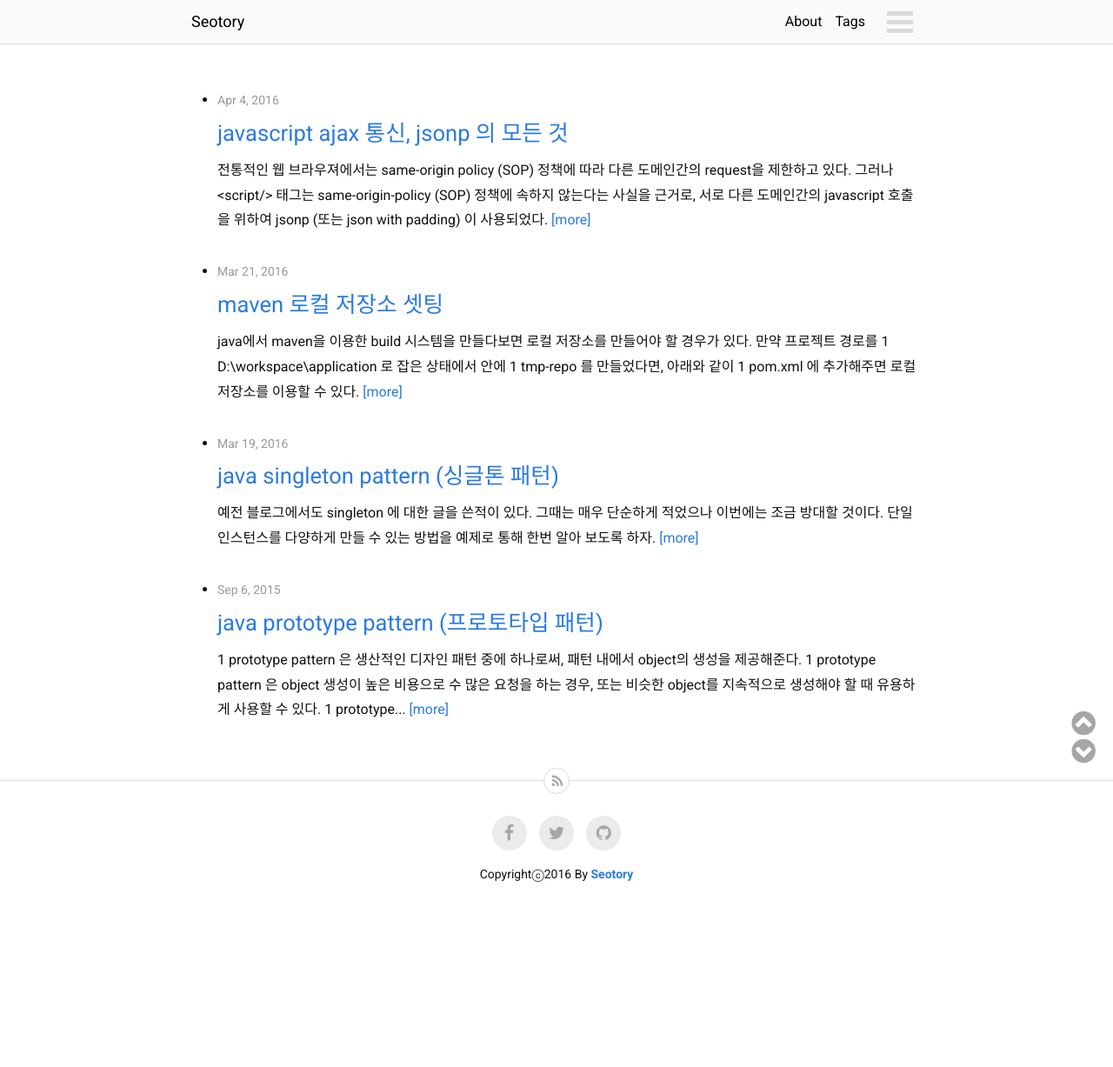
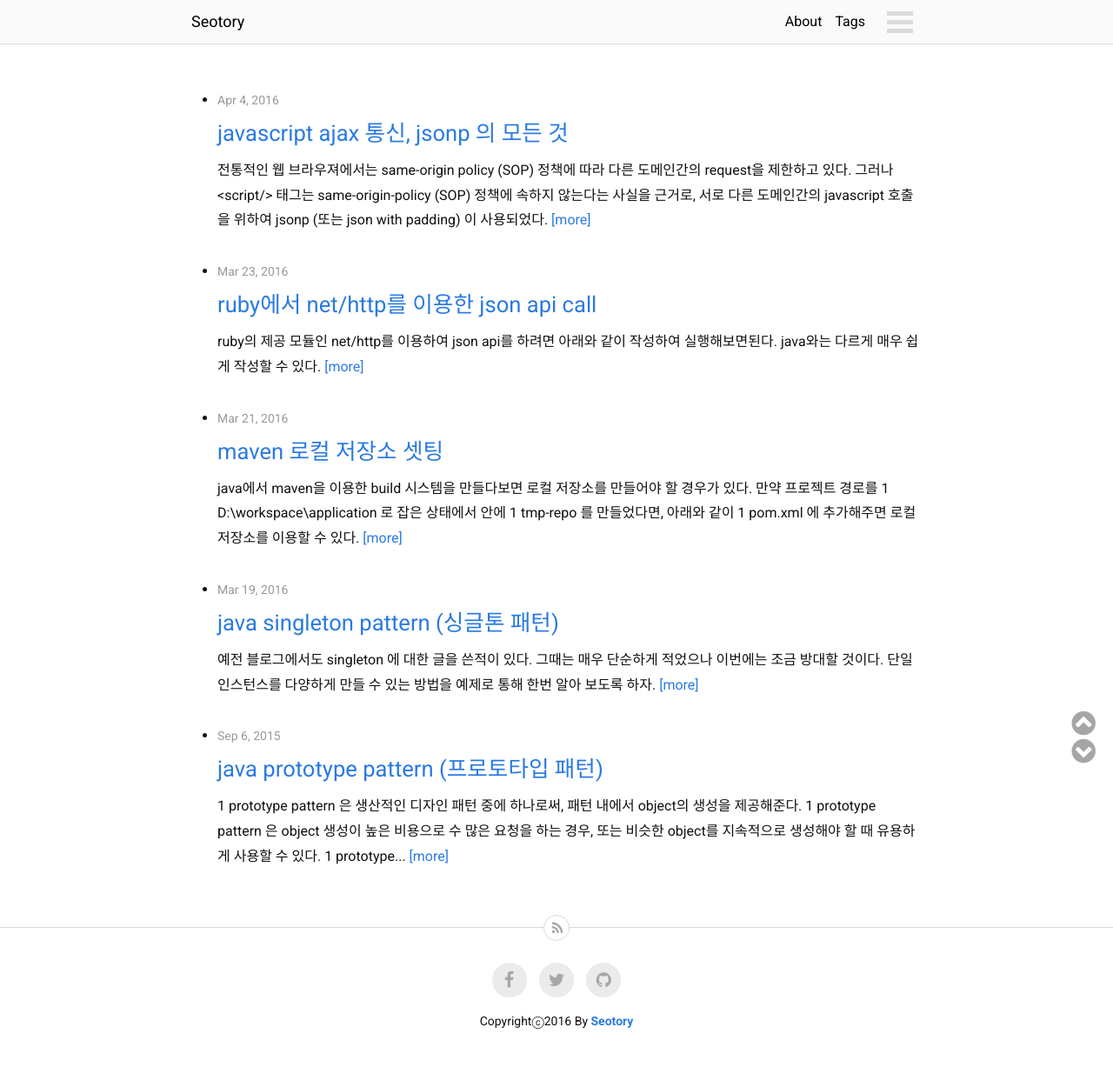
Before and after one commit to seotory/seotory.github.io, a Jekyll site: the page built from index.html, in a window 1280 px wide. Shown: the whole page at 87% size. Built offline with Jekyll 4.4.1, drawn with Linux system fonts in a browser that asks for light colours; nearby versions of some CDN libraries; the list of posts is cut into pages by our own code; comment, search, counter and statistics services are not loaded; before the commit the page ends 1058 px from its top, so only the background shows below that.

Commit message:
링크 변경 및 post 발행

````diff
--- a/_config.yml
+++ b/_config.yml
@@ -15,7 +15,7 @@ github_username:  seotory
 facebook_username: ""
 
 # url change (/:year/:month/:day)
-permalink: /post/:title
+permalink: /post/:year/:month/:title
 
 # timezone
 timezone: Asia/Seoul
@@ -46,7 +46,7 @@ kramdown:
 # post separator
 excerpt_separator: <!--more-->
 
-# CSS
+# CSSls
 sass:
   sass_dir: _sass
 
--- a/_posts/2015-09-05-welcome-to-jekyll.markdown
+++ b/_posts/2015-09-05-welcome-to-jekyll.markdown
@@ -7,9 +7,7 @@ published: false
 comments: false
 ---
 
-{% assign imgPath = '/images' + page.title %}
-
-{{imgPath}}
+{{site.url}}
 
 jekyll 문법 테스트용 페이지입니다.
 
--- a/_posts/dev/2016-03-23-ruby-json-api-call-with-nethttp.markdown
+++ b/_posts/dev/2016-03-23-ruby-json-api-call-with-nethttp.markdown
@@ -34,14 +34,12 @@ https 호출인 경우 window 환경이라면 아래과 같은 error가 발생
 C:/Ruby22-x64/lib/ruby/2.2.0/net/http.rb:923:in `connect': SSL_connect returned=1 errno=0 state=SSLv3 read server certificate B: certificate verify failed (OpenSSL::SSL::SSLError)
 ```
 
-이유는 ruby의 기본 라이브러리인 net/http에서 TLS handshake 시 ssl 인증서가 유효한지 체크하지 않기 때문이다. ruby net/http 안쪽에서 openssl을 이용하고 있다. openssl은 `SSL_CERT_FILE` 이라는 환경변수를 이용하는데, 이 환경변수는 인증서의 위치를 가르킨다. 따라서 아래와 같이 SSL_CERT_FILE 셋팅하면 error를 해결할 수 있다.
+이유는 ruby의 기본 라이브러리인 net/http에서 TLS handshake 시 ssl 인증서가 유효한지 체크하지 않기 때문이다. ruby net/http 안쪽에서 openssl을 이용하고 있다. openssl은 `SSL_CERT_FILE` 이라는 환경변수를 이용하는데, 이 환경변수는 인증서의 위치를 가르킨다. 따라서 아래와 같이 `SSL_CERT_FILE` 셋팅하면 error를 해결할 수 있다.
 
-- [https://gist.github.com/fnichol/867550](https://gist.github.com/fnichol/867550){:target="_blank"}
-- [http://www.rubyinside.com/how-to-cure-nethttps-risky-default-https-behavior-4010.html](http://www.rubyinside.com/how-to-cure-nethttps-risky-default-https-behavior-4010.html){:target="_blank"}
+1. [http://curl.haxx.se/ca/cacert.pem](http://curl.haxx.se/ca/cacert.pem){:target='_blank'} 파일을 `C:\RailsInstaller\` 폴더에 넣는다.
+2. `SSL_CERT_FILE=C:\RailsInstaller\cacert.pem` 시스템 환경변수를 추가한다.
 
-
-OpenSSL uses the SSL_CERT_FILE environment variable.
-
+cacert.pem 파일이 ssl 인증서 내용을 포함하고 있다. 이 파일을 `SSL_CERT_FILE` 변수에서 가르키게 되면 에러가 해결된다.
 
 ## 참조
 
--- a/_sass/_layout.scss
+++ b/_sass/_layout.scss
@@ -61,7 +61,6 @@
   background-color: black;
   transition-property: all;
   transition-duration: 0.3s;
-  /*transition: visibility 0.3s, opacity 0.3s linear;*/
   padding: 15px;
   z-index: 9999;
 
````
Also changed, not shown: other parts of _posts/dev/2016-03-23-ruby-json-api-call-with-nethttp.markdown (+2 -2 lines).
